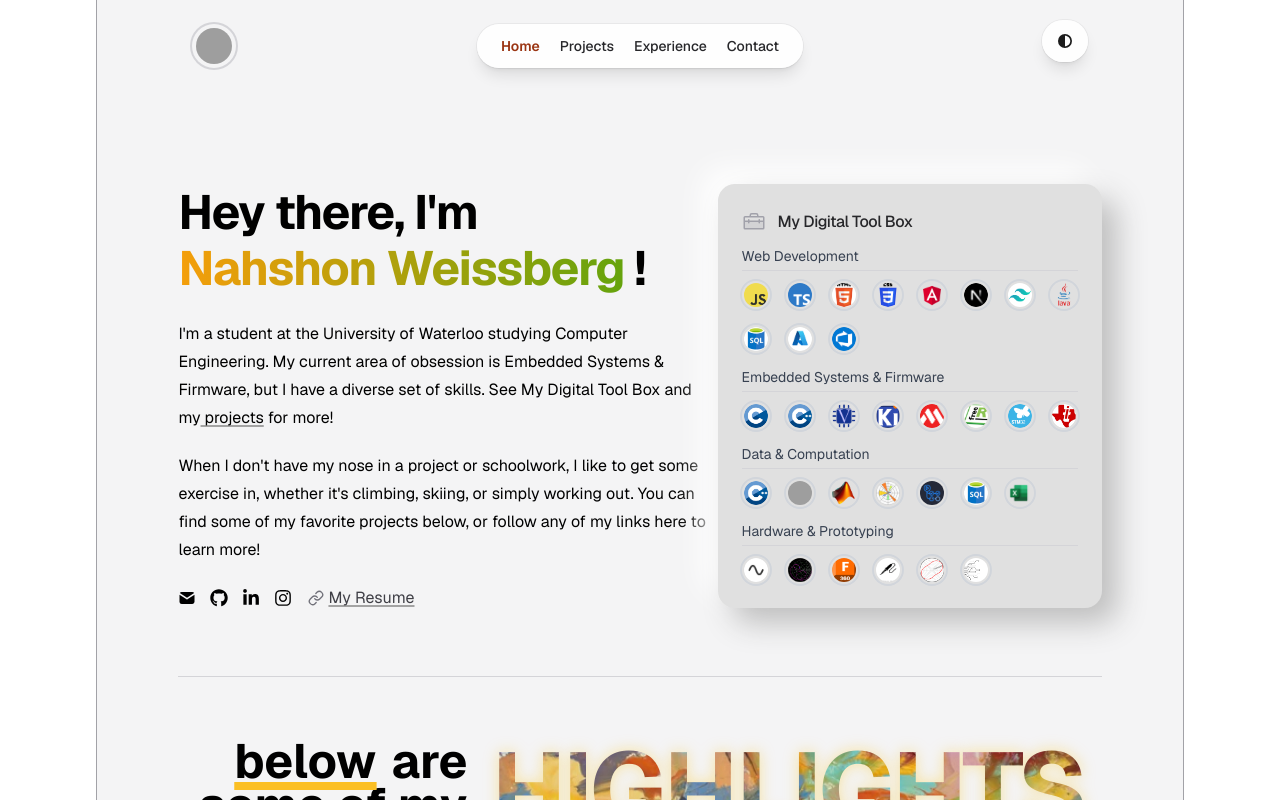
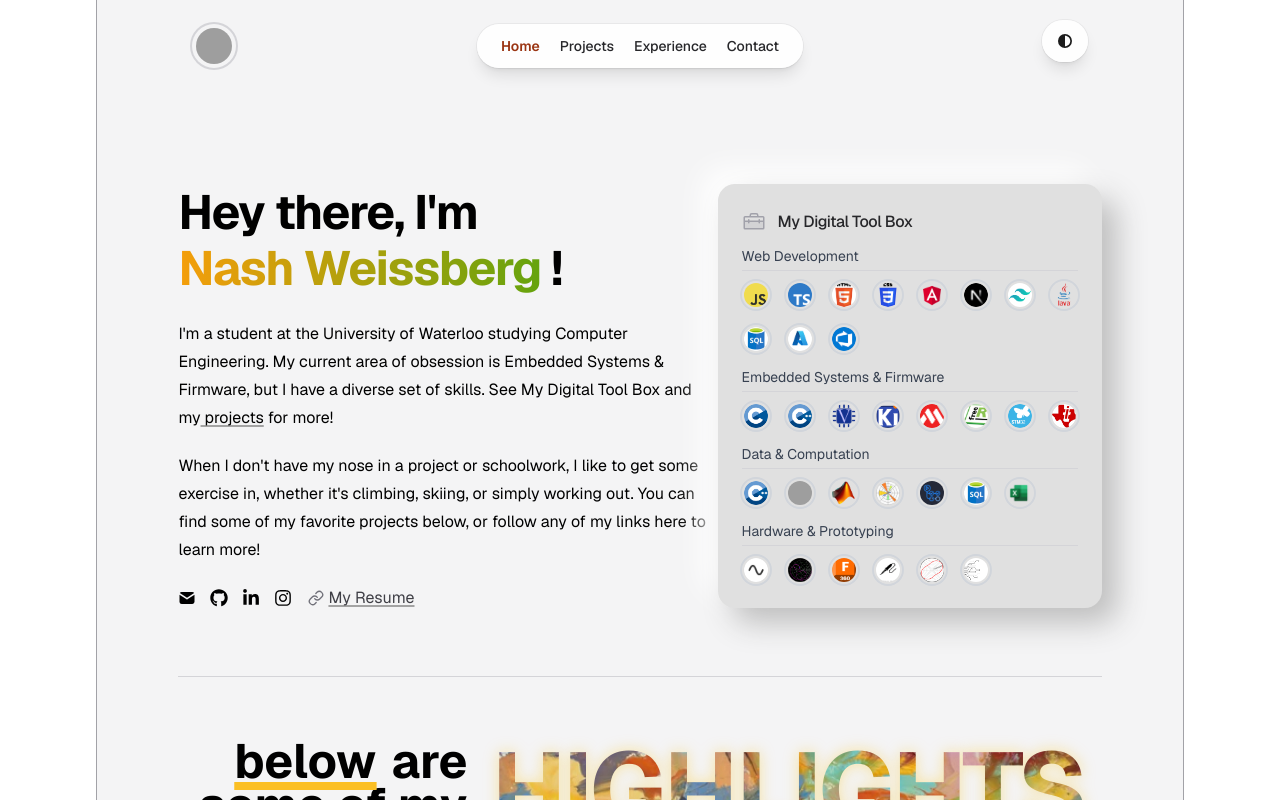
Before and after one commit to h4kyu/portfolio, a Next.js app: page / in a window 1280 px wide. Shown: the top 800 px of the page. Built offline with nearby package versions, Linux system fonts and the light colour scheme; grey boxes are pictures that could not be loaded.

Commit message:
fix name

```diff
--- a/app/page.tsx
+++ b/app/page.tsx
@@ -34,7 +34,7 @@ export default function Page() {
             <h1 className="mb-6 text-5xl font-bold tracking-tight">
               Hey there, I'm{" "}<br/>
               <span className="text-transparent bg-clip-text bg-gradient-to-r to-lime-600 from-amber-500">
-                Nahshon Weissberg
+                Nash Weissberg
               </span> !
             </h1>
             <div className="prose prose-neutral dark:prose-invert text-gray-500 dark:text-gray-400">
```
